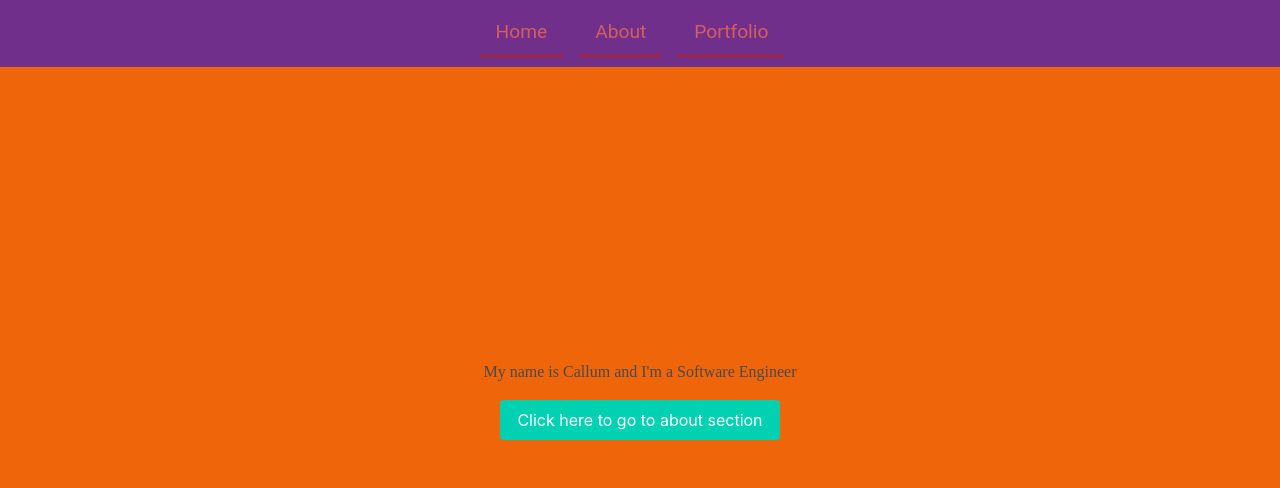
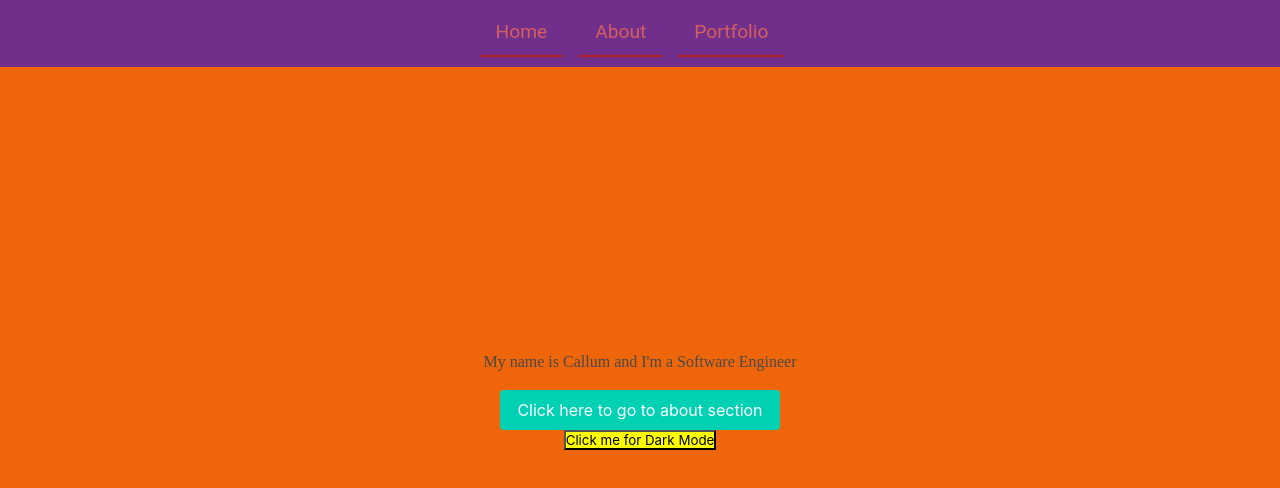
Before and after one commit to callumholt/phase-2-myapp, a React (Create React App) app: page / in a window 1280 px wide. Shown: the top 488 px of the page. Built offline with nearby package versions, Linux system fonts and the light colour scheme.

Commit message:
added darkmode button

```diff
--- a/src/About.js
+++ b/src/About.js
@@ -3,10 +3,12 @@ import React from "react";
 
 function About() {
     return (
+
         <div id="about">
             <h2>This is my about section</h2>
             <Button buttonDir="#portfolio" sectionName="portfolio"/>
         </div>
+
     );
 }
 
--- a/src/Home.js
+++ b/src/Home.js
@@ -1,16 +1,29 @@
 import Button from "./Button";
-import React from "react";
+import React, { useState } from "react";
+
+
 
 function Home() {
+
+        let [ darkMode, setDarkMode ] = useState(false);
+        let state = darkMode ? "buttonDarkMode" : "buttonLightMode";
+        let buttonText = darkMode ? "Click me for Light Mode" : "Click me for Dark Mode";
+
+        function handleClick() {
+            setDarkMode(!darkMode);
+
+        };
+
     return (
         <div>
             <div id="home">
                 <h2>My name is Callum and I'm a Software Engineer</h2>
                 <Button buttonDir="#about" sectionName="about"/>
+                <button id={state} onClick={handleClick}>{buttonText}</button>
             </div>
-
         </div>
     )
+
 }
 
 export default Home;
--- a/src/index.css
+++ b/src/index.css
@@ -85,6 +85,23 @@ h6 {
   background-color: rgba(131, 84, 52, 0.782), 0.651);
 }
 
+/* DARK MODE BELOW: */
+
+#homeDark {
+  background-color: rgb(17, 9, 239);
+}
+
+#aboutDark {
+  background-color: rgb(58, 52, 225);
+}
+
+#portfolioDark {
+  background-color: rgb(146, 143, 225);
+}
+
+/* DARK MODE ABOVE */
+
+
 #about img {
   max-height: 50%;
 }
@@ -97,3 +114,11 @@ h6 {
 .column h2 {
   font-size: 200%;
 }
+
+#buttonDarkMode {
+  background-color: blue;
+}
+
+#buttonLightMode {
+  background-color: yellow;
+}
```
Also changed, not shown: src/ButtonDarkMode.js (added, +23 -0 lines), 1 other file (tests, documents, lock files or other folders).
